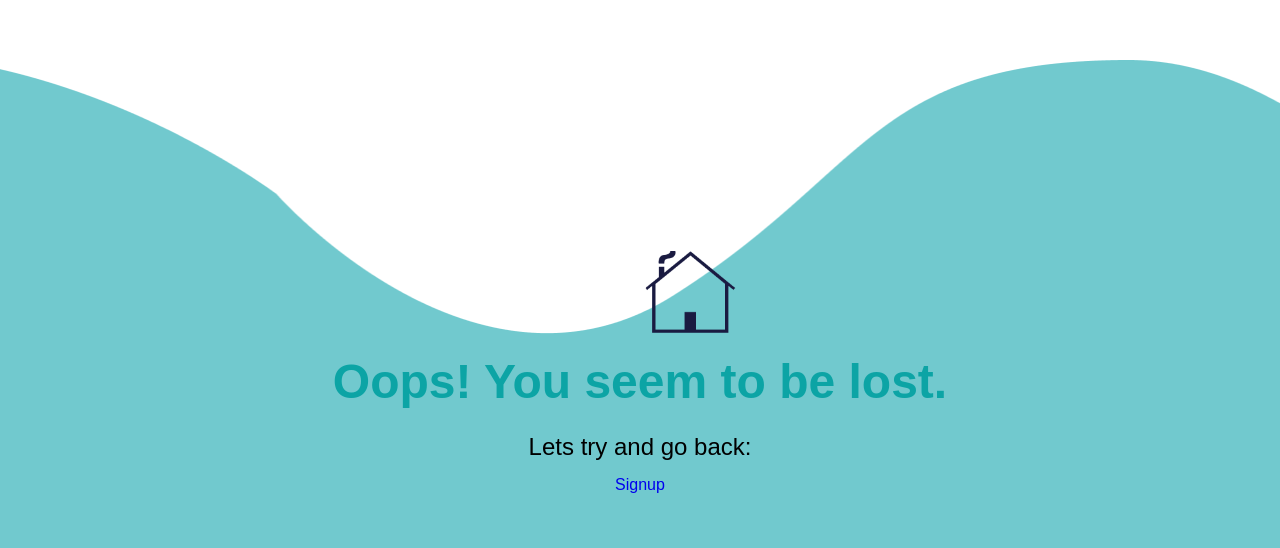
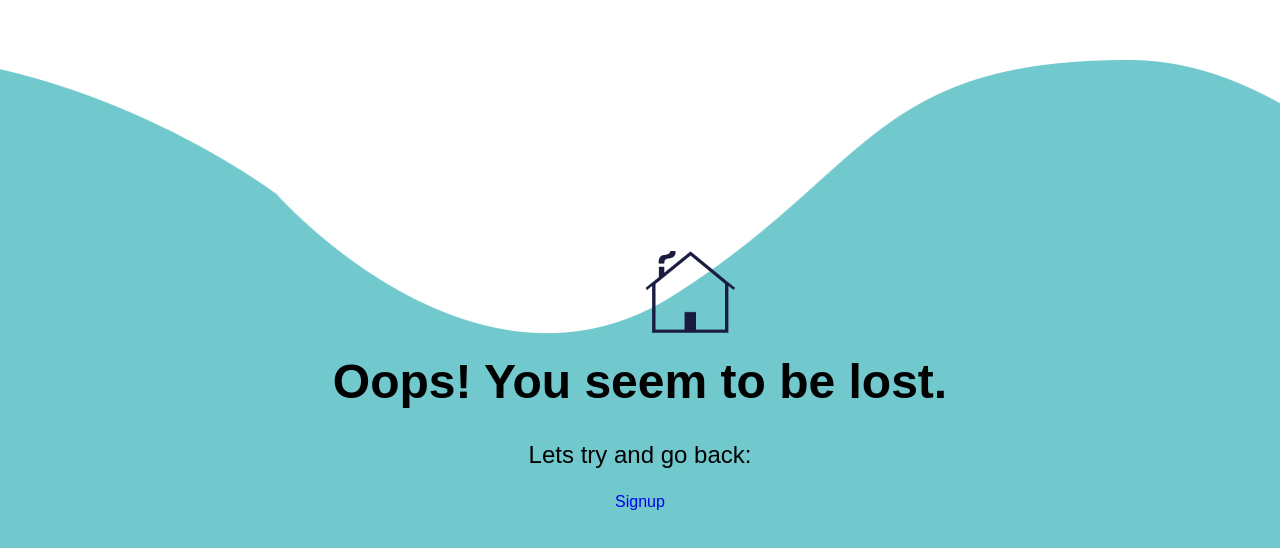
Before and after one commit to Tsedexashu08/Abysinia-Abode, a React (Create React App) app: page /404-notFound in a window 1280 px wide. Shown: the part 148-696 px from the top of the page. Built offline with nearby package versions, Linux system fonts and the light colour scheme.

Commit message:
fixed some css conflicts

```diff
--- a/src/App.js
+++ b/src/App.js
@@ -49,7 +49,6 @@ function App() {
                         <Route path='/rooms' element={isAuthenticated ? <Rooms /> : <Navigate to="/404-notFound" />} />
                         <Route path='/addevent' element={isAuthenticated ? <AddEvent /> : <Navigate to="/404-notFound" />} />
                     </Route>
-
                     {/* Catch-all route for displaying Not Found page mak made so user cant just type url without logging in */}
                     <Route path='*' element={<NotFound />} />
                 </Routes>
--- a/src/styles/Footer.module.css
+++ b/src/styles/Footer.module.css
@@ -34,30 +34,30 @@
     box-shadow: 14px 8px 44px rgba(0.5, 0, 0.5, 0.5);
 }
 
-h1 {
+.termspage h1,.privacypage h1 {
     font-size: 2em; /* Larger font size for main title */
     margin-bottom: 20px; /* Space below the title */
     color: #0ca4a5; /* Darker text color */
 }
 
-h2 {
+.termspage h2,.privacypage h2 {
     font-size: 1.5em; /* Slightly smaller than h1 */
     margin-top: 20px; /* Space above the section titles */
     margin-bottom: 10px; /* Space below the section titles */
     color: #0ca4a5;
 }
 
-p {
+.termspage p,.privacypage p {
     margin-bottom: 15px; /* Space below paragraphs */
 }
 
-ul {
+.termspage ul,.privacypage ul {
     list-style-type: disc; /* Use bullet points */
     margin-left: 20px; /* Indent the list */
     margin-bottom: 15px; /* Space below lists */
 }
 
-li {
+.termspage li ,.privacypage li{
     margin-bottom: 8px; /* Space below list items */
 }
 
--- a/src/styles/HomePageStyle.module.css
+++ b/src/styles/HomePageStyle.module.css
@@ -107,6 +107,7 @@
 .searchSection h1 {
     color: #e3fdfd;
     font-size: 44px;
+    margin-left: 4%;
 }
 
 .eventsection {
```
